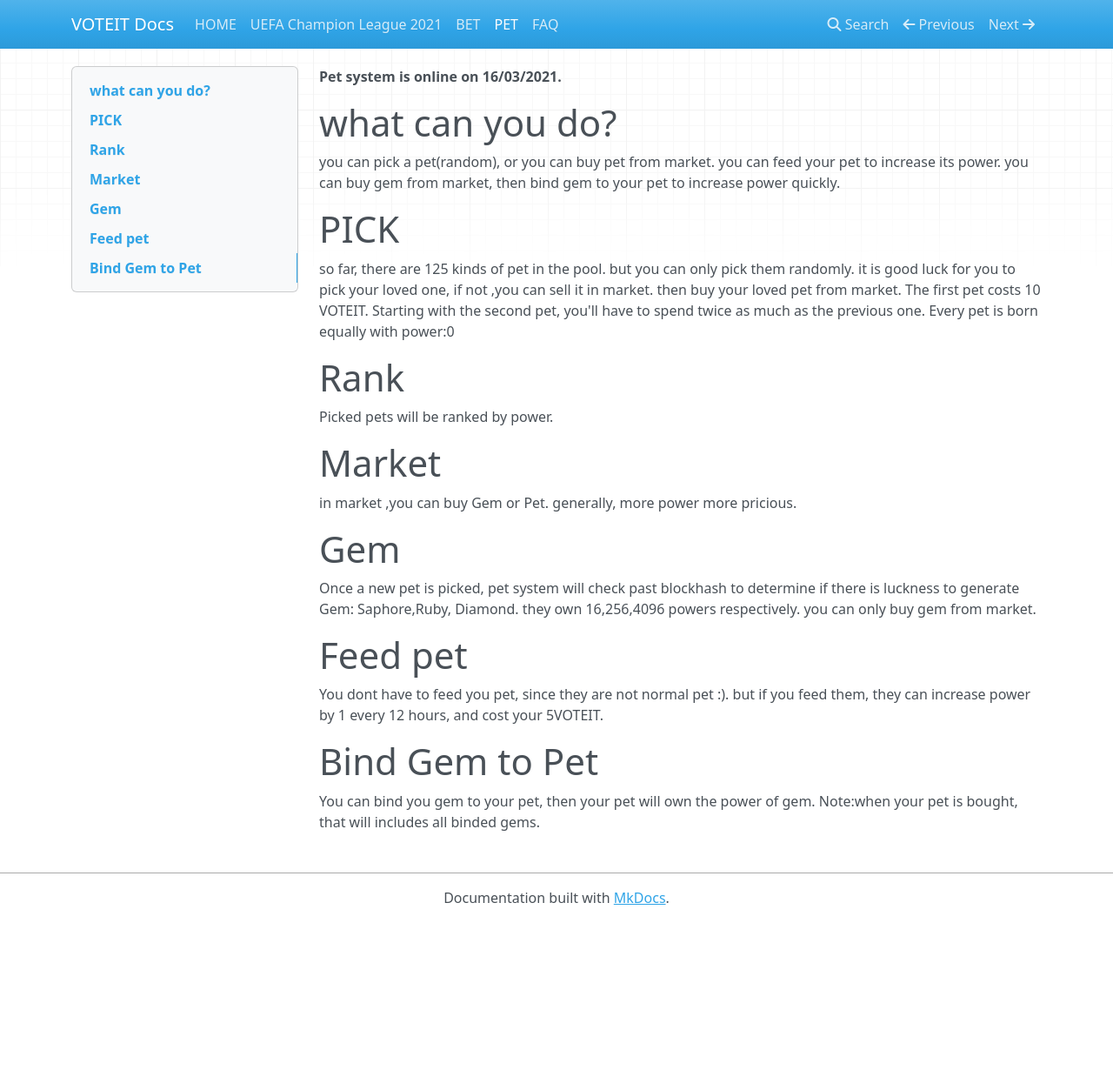
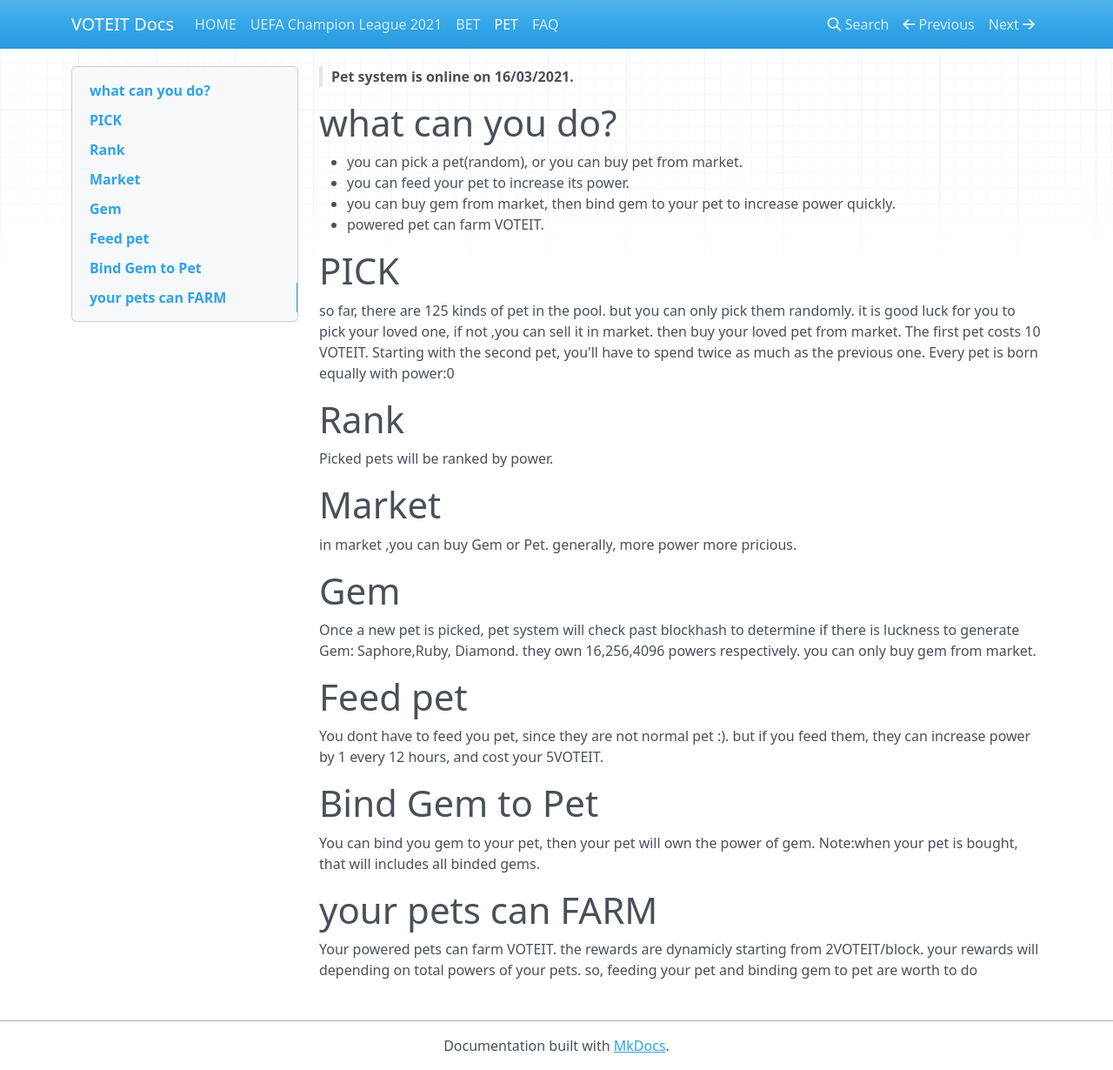
Before and after one commit to voteit-top/voteit, an MkDocs documentation site: the page built from docs/pet.md, in a window 1280 px wide and 1230 px high. Shown: the whole window at 87% size. Built offline with MkDocs 1.6.1, drawn with Linux system fonts in a browser that asks for light colours; nearby versions of some CDN libraries.

Commit message:
Update pet.md

```diff
--- a/docs/pet.md
+++ b/docs/pet.md
@@ -1,8 +1,9 @@
-**Pet system is online on 16/03/2021.**
+> **Pet system is online on 16/03/2021.**
 # what can you do?
-you can pick a pet(random), or you can buy pet from market.
-you can feed your pet to increase its power.
-you can buy gem from market, then bind gem to your pet to increase power quickly.
++ you can pick a pet(random), or you can buy pet from market.
++ you can feed your pet to increase its power.
++ you can buy gem from market, then bind gem to your pet to increase power quickly.
++ powered pet can farm VOTEIT.
 # PICK
 so far, there are 125 kinds of pet in the pool. but you can only pick them randomly.
 it is good luck for you to pick your loved one, if not ,you can sell it in market. then buy your loved pet from market.
@@ -19,3 +20,6 @@ Saphore,Ruby, Diamond. they own 16,256,4096 powers respectively. you can only bu
 You dont have to feed you pet, since they are not normal pet :). but if you feed them, they can increase power by 1 every 12 hours, and cost your 5VOTEIT.
 # Bind Gem to Pet
 You can bind you gem to your pet, then your pet will own the power of gem. Note:when your pet is bought, that will includes all binded gems.
+# your pets can FARM
+Your powered pets can farm VOTEIT. the rewards are dynamicly starting from 2VOTEIT/block. your rewards will depending on total powers of your pets.
+so, feeding your pet and binding gem to pet are worth to do
```
